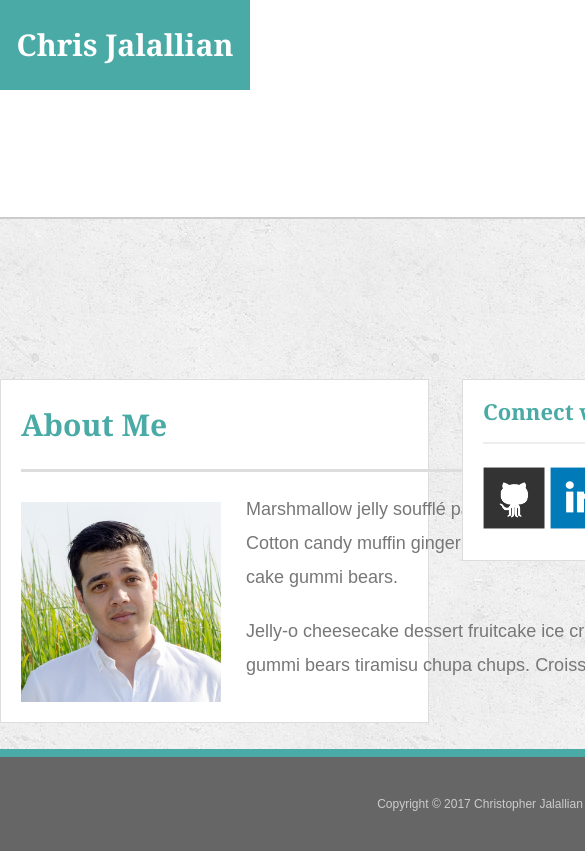
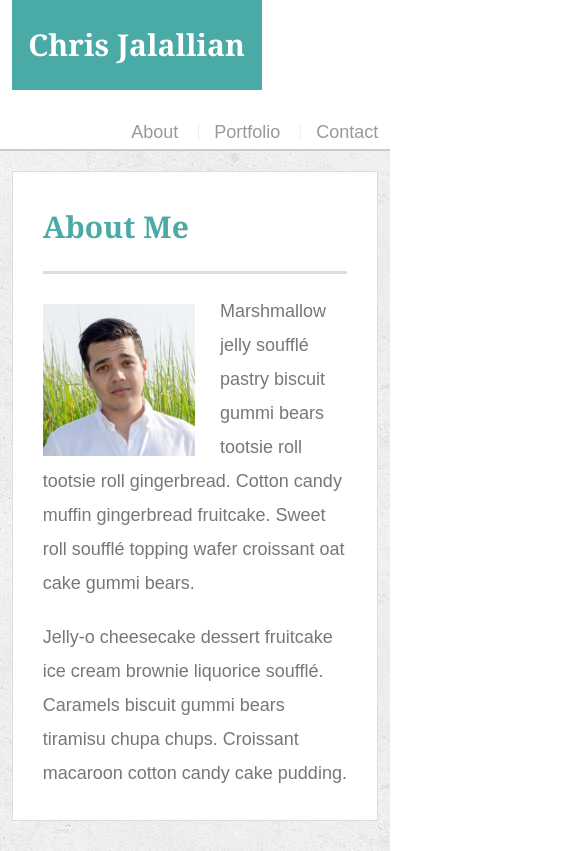
Before and after one commit to chrisjal/Responsive-Portfolio, a plain HTML site: page index.html in a window 390 px wide. Shown: the top 851 px of the page, 585 px wide, since content can reach past the window. Drawn offline with Linux system fonts and the light colour scheme.

Commit message:
Functional queries for index; need to fix portfolio and get queries to co-exist

```diff
--- a/assets/css/style.css
+++ b/assets/css/style.css
@@ -143,7 +143,7 @@ h3,
 /* main */
 
 #main-container {
-  padding-top: 130px;
+  padding-top: 10px;
 }
 
 .main-section {
@@ -238,34 +238,111 @@ input[type=submit] {
   border: 0 none;
 }
 
-@media screen and (max-width: 960px) {
-    * {
-        width: 960px;
+/*@media screen and (max-width: 640px) {
+    #logo {
+      width: 100%;
+    }
+    .navScale {
+      width: 100%;
+      text-align: center;
+      margin: 0 auto;
+      padding: 10px 0px;
     }
     .main-section {
-      width: 429px;
-      padding: 20px;
-      margin: 0 0 26px;
+      max-width: 90%;
+      float: none;
+      margin: 0 auto;
+    }
+    #main-container {
+      padding-top: 0px;
+      margin-top: -10px;
+    }
+    .auth-image {
+      width: 100%;
+    }
+    .work {
+      width: 90%;
+      float:none;
+      margin-left: 5%;
     }
     .sidebar {
-      width: 178px;
-      padding: 20px;
-      margin-bottom: 13.2px;
+      float: none;
+      margin: 0 auto;
+      margin-top: 30px;
+      max-width: 90%;
+    }
+    #footerScale {
+      margin-top: 30px;
+    }
+}*/
 
+@media screen and (max-width: 768px) {
+    #logo {
+      margin-left: 3%;
+    }
+    .navScale {
+      margin-right: 3%;
+    }
+    .main-section {
+      max-width: 94%;
+      float: none;
+      margin: 0 auto;
+    }
+    #main-container {
+      padding-top: 0px;
+      margin-top: -10px;
+    }
+    .auth-image {
+      width: 50%;
+    }
+    .work {
+      width: 40%;
+/*      display: inline-block;*/
+      margin-left: 5%;
+    }
+    .sidebar {
+      float: none;
+      margin: 0 auto;
+      margin-top: 30px;
+      max-width: 94%;
+    }
+    #footerScale {
+      margin-top: 30px;
     }
 }
 
-@media screen and (max-width: 768px) {
-    body {
-        width: 768px;
+
+@media screen and (min-width: 768) (max-width: 960px) {
+    #logo {
+      margin-left: 10%;
+    }
+    .navScale {
+      margin-right: 10%;
     }
     .main-section {
-        width: ;
+      max-width: 50%;
+      float: left;
+      margin: 0 auto;
+      margin-left: 10%;
+      margin-bottom: 5%;
+    }
+    #main-container {
+      padding-top: 0px;
+      margin-top: -10px;
+    }
+    .auth-image {
+      width: 100%;
+    }
+    .work {
+
+    }
+    .sidebar {
+      float: right;
+      margin: 0 auto;
+      margin-right: 10%;
+      max-width: 27%;
+    }
+    #footerScale {
+      margin-top: 30px;
     }
 }
-
-@media screen and (max-width: 640px) {
-    body {
-        width: 640px;
-    }
-}
--- a/index.html
+++ b/index.html
@@ -17,7 +17,7 @@
   <header id="masthead">
     <div class="container">
       <a href="index.html" id="logo">Chris Jalallian</a>
-      <nav>
+      <nav class="navScale">
         <a href="index.html">About</a>
         <a href="portfolio.html">Portfolio</a>
         <a href="contact.html">Contact</a>
@@ -48,7 +48,7 @@
     </section>
   </div>
 
-  <footer>
+  <footer id="footerScale">
     <div class="container">
       Copyright &copy; 2017 Christopher Jalallian
     </div>
```
Also changed, not shown: contact.html (+5 -2 lines), portfolio.html (+5 -2 lines).
